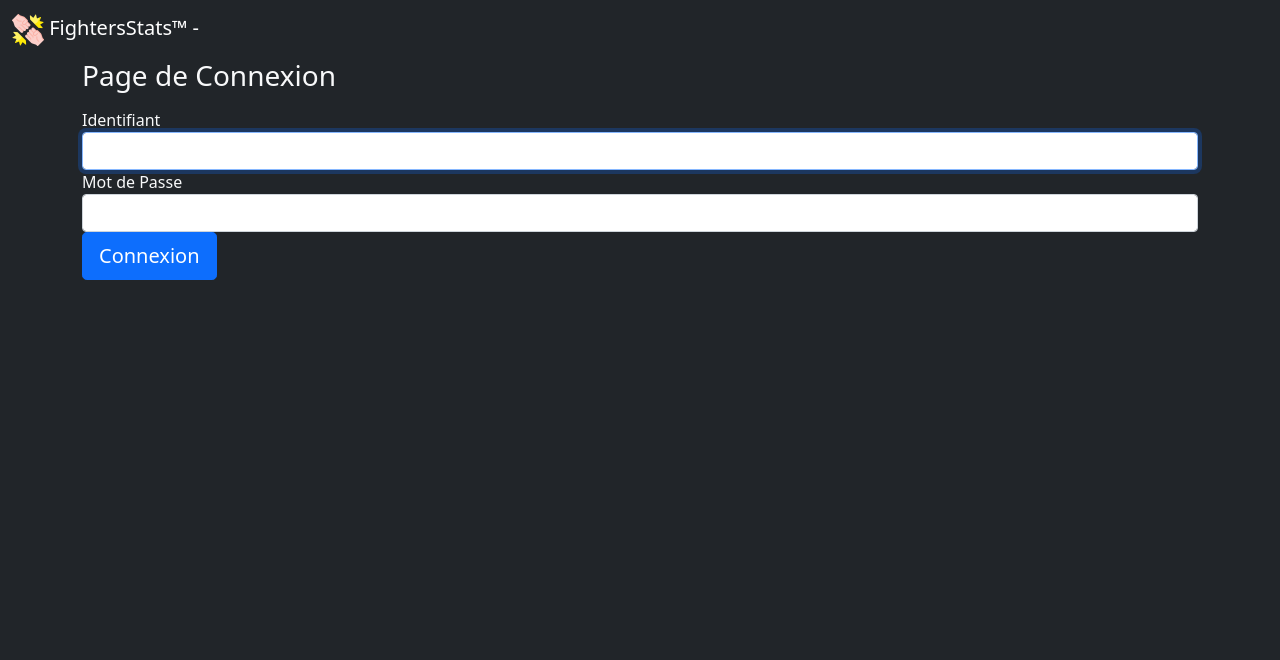
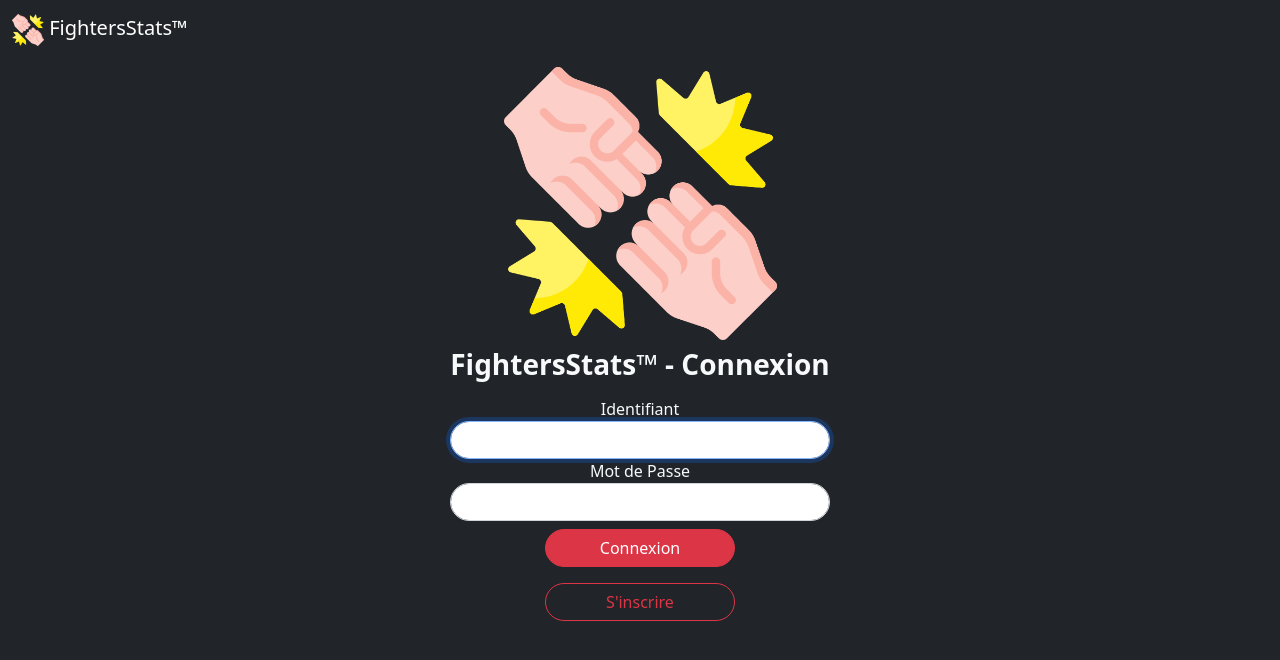
Before and after one commit to tpchrm/FighterStatsSymfony, a Symfony app: template templates/security/login.html.twig in a window 1280 px wide. Shown: the top 660 px of the page. Run offline with Twig, Linux system fonts and the light colour scheme; the template is opened without the code that fills it, so the values that code supplies are empty; some libraries are stand-ins or nearby versions.

Commit message:
Mise en forme des page de login et register

```diff
--- a/templates/base.html.twig
+++ b/templates/base.html.twig
@@ -19,9 +19,9 @@
             <a class="text-decoration-none" href="{{ path('main_menu')   }}">
                 <img src="{{  asset('assets/images/assets/favicon.png') }}" alt="Logo" style="width: 32px">
             </a>
-            FightersStats™ -
+            FightersStats™
             {% if app.user %}
-            <span class="text-danger">Connecté(e) en tant que "{{ app.user.username }}"</span>
+            -<span class="text-danger"> {{ app.user.username }}</span>
             {% endif %}
         </span>
             <div>
--- a/templates/security/login.html.twig
+++ b/templates/security/login.html.twig
@@ -1,7 +1,9 @@
 {% extends 'base.html.twig' %}
 
 {% block body %}
-<form method="post">
+    <div class="container h-100 d-flex flex-column justify-content-around align-items-center">
+        <img src="{{ asset('assets/images/assets/favicon.png') }}"  class="w-25 py-2" alt="Logo FighterStats™">
+        <form class="text-center" method="post">
             {% if error %}
                 <div class="alert alert-danger">{{ error.messageKey|trans(error.messageData, 'security') }}</div>
             {% endif %}
@@ -12,16 +14,17 @@
                 </div>
             {% endif %}
 
-    <h1 class="h3 mb-3 font-weight-normal">Page de Connexion</h1>
+            <h1 class="h3 mb-3 fw-bold text-light" id="appTitle">FightersStats™ - Connexion</h1>
+
             <label for="inputUsername">Identifiant</label>
-    <input type="text" value="{{ last_username }}" name="username" id="inputUsername" class="form-control" autocomplete="username" required autofocus>
+            <input type="text" value="{{ last_username }}" name="username" id="inputUsername" class="form-control rounded-pill text-center" autocomplete="username" required autofocus>
             <label for="inputPassword">Mot de Passe</label>
-    <input type="password" name="password" id="inputPassword" class="form-control" autocomplete="current-password" required>
+            <input type="password" name="password" id="inputPassword" class="form-control rounded-pill text-center" autocomplete="current-password" required>
 
             <input type="hidden" name="_csrf_token" value="{{ csrf_token('authenticate') }}">
 
-    <button class="btn btn-lg btn-primary" type="submit">
-        Connexion
-    </button>
+            <button class="w-50 rounded-pill btn btn-danger my-2" type="submit">Connexion</button>
+            <a class="w-50 rounded-pill btn btn-outline-danger my-2" href="{{ path('app_register') }}">S'inscrire</a>
         </form>
+    </div>
 {% endblock %}
```
Also changed, not shown: migrations/Version20220118061934.php (added, +31 -0 lines), src/Form/RegistrationFormType.php (+5 -5 lines), templates/registration/register.html.twig (+15 -11 lines). Lines whose indentation alone changed are shown as unchanged.
